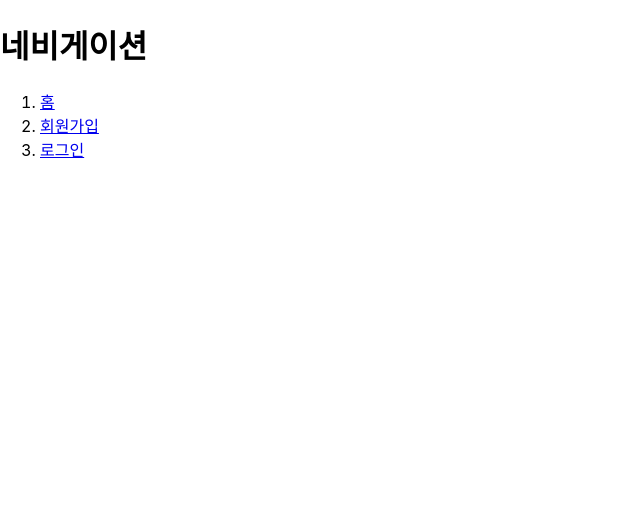
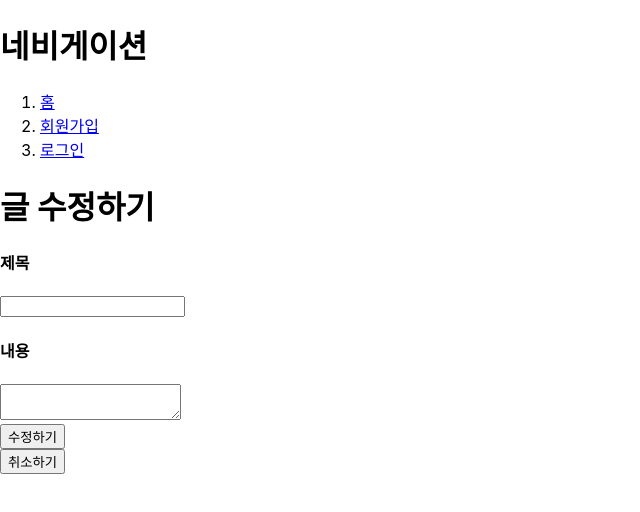
Before and after one commit to engineering-incubator/react-springboot-board-tutorial, a React (Create React App) app in the folder front-end/: page /articles/1/change in a window 1280 px wide. Shown: the top 512 px of the page, without its empty margins (0-640 px from the left). Built offline with nearby package versions, Linux system fonts and the light colour scheme; no server answers.

Commit message:
added update, delete

```diff
--- a/front-end/src/App.js
+++ b/front-end/src/App.js
@@ -4,19 +4,23 @@ import { Route, Switch } from "react-router-dom";
 import LogIn from "./logIn/logIn";
 import Navigation from "./components/navigation";
 import ArticleList from "./articles/articleList";
-import Article from "./articles/article";
 import ArticlePost from "./articles/articlePost";
+import ArticleCreate from "./articles/articleCreate";
+import Home from "./Home/home";
+import ArticlePut from "./articles/articlePut";
 
 function App() {
   return (
     <div>
       <Navigation />
       <Switch>
-        <Route path="/article" exact={true} component={ArticleList} />
+        <Route exact path="/" component={Home} />
+        <Route path="/articles/:articleId/change" component={ArticlePut} />
+        <Route path="/articles/:articleId" component={ArticlePost} />
+        <Route path="/articles" component={ArticleList} />
         <Route path="/signup" component={SignUp} />
         <Route path="/login" component={LogIn} />
-        <Route path="/article/post" exact={true} component={ArticlePost} />
-        <Route path="/article/:articleId" component={Article} />
+        <Route path="/create" component={ArticleCreate} />
       </Switch>
     </div>
   );
--- a/front-end/src/articles/articleCreate.js
+++ b/front-end/src/articles/articleCreate.js
@@ -2,12 +2,20 @@ import React, { useState } from "react";
 import axios from "axios";
 import { isSuccess } from "../utilites/validates/httpValidation";
 import { useHistory } from "react-router-dom";
+import {
+  contentValidation,
+  titleValidation,
+} from "./utilities/articleValidation";
+import { isEmpty } from "../utilites/typeGuard/typeGuard";
 export default function ArticleCreate() {
   const history = useHistory();
   const [articleData, setArticleData] = useState({
     title: "",
     content: "",
   });
+
+  const [titleErrorMessage, setTitleErrorMessage] = useState("");
+  const [contentErrorMessage, setContentErrorMessage] = useState("");
 
   const onChangeTitle = (e) => {
     setArticleData({ ...articleData, title: e.currentTarget.value });
@@ -17,9 +25,22 @@ export default function ArticleCreate() {
     setArticleData({ ...articleData, content: e.currentTarget.value });
   };
 
+  const isValid = () => {
+    const titleErrorMessage = titleValidation(articleData.title);
+    setTitleErrorMessage(titleErrorMessage);
+    const contentErrorMessage = contentValidation(articleData.content);
+    setContentErrorMessage(contentErrorMessage);
+
+    return isEmpty(titleErrorMessage) && isEmpty(contentErrorMessage);
+  };
+
   const onSubmit = async (e) => {
     e.preventDefault();
     try {
+      if (!isValid()) {
+        alert("모든 값을 입력해주세요.");
+        return;
+      }
       const res = await axios.post("/api/v1/articles", articleData);
       if (isSuccess(res)) {
         alert("글이 등록되었습니다.");
@@ -42,7 +63,11 @@ export default function ArticleCreate() {
           placeholder="제목을 입력해주세요."
           value={articleData.title}
           onChange={onChangeTitle}
+          onFocus={() => {
+            setTitleErrorMessage("");
+          }}
         />
+        {!isEmpty(titleErrorMessage) && <p>{titleErrorMessage}</p>}
       </div>
       <div>
         <h4>내용</h4>
@@ -50,7 +75,11 @@ export default function ArticleCreate() {
           placeholder="글 내용을 입력해주세요."
           value={articleData.content}
           onChange={onChangeContent}
+          onFocus={() => {
+            setContentErrorMessage("");
+          }}
         />
+        {!isEmpty(contentErrorMessage) && <p>{contentErrorMessage}</p>}
       </div>
       <button type="submit">등록하기</button>
     </form>
--- a/front-end/src/articles/articleList.js
+++ b/front-end/src/articles/articleList.js
@@ -18,11 +18,11 @@ export default function ArticleList() {
     const query = qs.parse(location.search, {
       ignoreQueryPrefix: true,
     });
-    setCurrentPage(query.page);
+    setCurrentPage(query.page || 1);
     (async function () {
       try {
         const res = await axios.get(
-          `/api/v1/articles?currentPage=${query.page}`,
+          `/api/v1/articles?currentPage=${query.page || 1}`,
         );
         if (isSuccess(res)) {
           setArticles(res.data.content.items);
--- a/front-end/src/articles/articlePost.js
+++ b/front-end/src/articles/articlePost.js
@@ -1,11 +1,12 @@
 import axios from "axios";
 import React, { useEffect, useState } from "react";
-import { useParams } from "react-router-dom";
+import { useHistory, useParams } from "react-router-dom";
 import { isEmpty } from "../utilites/typeGuard/typeGuard";
 import { isSuccess } from "../utilites/validates/httpValidation";
 
 export default function ArticlePost() {
   const param = useParams();
+  const history = useHistory();
   const [article, setArticle] = useState();
 
   useEffect(() => {
@@ -22,11 +23,31 @@ export default function ArticlePost() {
     })();
   }, []);
 
+  const onDelete = async () => {
+    try {
+      const res = await axios.delete(`/api/v1/articles/${article.article_id}`);
+      if (isSuccess(res)) {
+        alert("글이 삭제되었습니다.");
+        history.replace("/articles?page=1");
+        return;
+      }
+      return alert(res.data.message);
+    } catch (error) {
+      console.log(error);
+    }
+  };
+
   return (
     <>
       <div>
-        <button>수정</button>
-        <button>삭제</button>
+        <button
+          onClick={() => {
+            history.push(`/articles/${param.articleId}/change`);
+          }}
+        >
+          수정
+        </button>
+        <button onClick={onDelete}>삭제</button>
       </div>
       {/* FIXME 정말 컨텐츠가 없는 경우는 어떻게 처리할 것인지. */}
       {isEmpty(article) && <h5>불러오는 중입니다...</h5>}
--- /dev/null
+++ b/front-end/src/articles/articlePut.js
@@ -0,0 +1,115 @@
+import React, { useEffect, useState } from "react";
+import axios from "axios";
+import { isSuccess } from "../utilites/validates/httpValidation";
+import { useHistory, useParams } from "react-router-dom";
+import {
+  contentValidation,
+  titleValidation,
+} from "./utilities/articleValidation";
+import { isEmpty } from "../utilites/typeGuard/typeGuard";
+
+export default function ArticlePut() {
+  const param = useParams();
+  const history = useHistory();
+  const [articleData, setArticleData] = useState({
+    title: "",
+    content: "",
+  });
+  const [titleErrorMessage, setTitleErrorMessage] = useState("");
+  const [contentErrorMessage, setContentErrorMessage] = useState("");
+
+  useEffect(() => {
+    (async function () {
+      try {
+        const res = await axios.get(`/api/v1/articles/${param.articleId}`);
+        if (isSuccess(res)) {
+          //batch로 돌면서 최종 수정된 내용만 반영
+          setArticleData({
+            ...articleData,
+            title: res.data.content.title,
+            content: res.data.content.content,
+          });
+          return;
+        }
+        return alert(res.data.message);
+      } catch (error) {
+        console.log(error);
+      }
+    })();
+  }, []);
+
+  const onChangeTitle = (e) => {
+    setArticleData({
+      ...articleData,
+      title: e.currentTarget.value,
+    });
+  };
+
+  const onChangeContent = (e) => {
+    setArticleData({
+      ...articleData,
+      content: e.currentTarget.value,
+    });
+  };
+
+  const isValid = () => {
+    const titleErrorMessage = titleValidation(articleData.title);
+    setTitleErrorMessage(titleErrorMessage);
+    const contentErrorMessage = contentValidation(articleData.content);
+    setContentErrorMessage(contentErrorMessage);
+
+    return isEmpty(titleErrorMessage) && isEmpty(contentErrorMessage);
+  };
+
+  const onSubmit = async (e) => {
+    e.preventDefault();
+    try {
+      if (!isValid()) {
+        alert("모든 값을 제대로 입력해주세요.");
+        return;
+      }
+      const res = await axios.put(
+        `/api/v1/articles/${param.articleId}`,
+        articleData,
+      );
+      if (isSuccess(res)) {
+        alert("글이 변경되었습니다.");
+        history.replace(`/articles/${param.articleId}`);
+        return;
+      }
+      return alert(res.data.message);
+    } catch (error) {
+      console.log(error);
+    }
+  };
+
+  return (
+    <>
+      <form onSubmit={onSubmit}>
+        <h1>글 수정하기</h1>
+        <div>
+          <h4>제목</h4>
+          <input
+            type="text"
+            value={articleData.title}
+            onChange={onChangeTitle}
+          />
+          {!isEmpty(titleErrorMessage) && <p>{titleErrorMessage}</p>}
+        </div>
+        <div>
+          <h4>내용</h4>
+          <textarea value={articleData.content} onChange={onChangeContent} />
+          {!isEmpty(contentErrorMessage) && <p>{contentErrorMessage}</p>}
+        </div>
+        <button type="submit">수정하기</button>
+      </form>
+      <button
+        onClick={() => {
+          history.replace(`/articles/${param.articleId}`);
+        }}
+      >
+        취소하기
+      </button>
+    </>
+  );
+}
--- a/front-end/src/articles/utilities/articleValidation.js
+++ b/front-end/src/articles/utilities/articleValidation.js
@@ -1,7 +1,7 @@
 import { required } from "../../utilites/validates/utilityValidations";
 
 const title = (value) => {
-  return value.length > 5;
+  return value.length >= 5;
 };
 
 export const articleTitleValidates = [
@@ -21,3 +21,27 @@ export const articleContentValidates = [
     errorMessage: "내용을 입력해주세요.",
   },
 ];
+
+export const titleValidation = (value) => {
+  let result = "";
+  articleTitleValidates.every((validate) => {
+    const isValid = validate.validation(value);
+    if (!isValid) {
+      result = validate.errorMessage;
+    }
+    return isValid;
+  });
+  return result;
+};
+
+export const contentValidation = (value) => {
+  let result = "";
+  articleContentValidates.every((validate) => {
+    const isValid = validate.validation(value);
+    if (!isValid) {
+      result = validate.errorMessage;
+    }
+    return isValid;
+  });
+  return result;
+};
--- a/package.json
+++ /dev/null
@@ -1,6 +0,0 @@
-{
-  "devDependencies": {
-    "axios": "^0.26.1"
-  },
-  "dependencies": {}
-}
```
Also changed, not shown: 2 other files (tests, documents, lock files or other folders).
